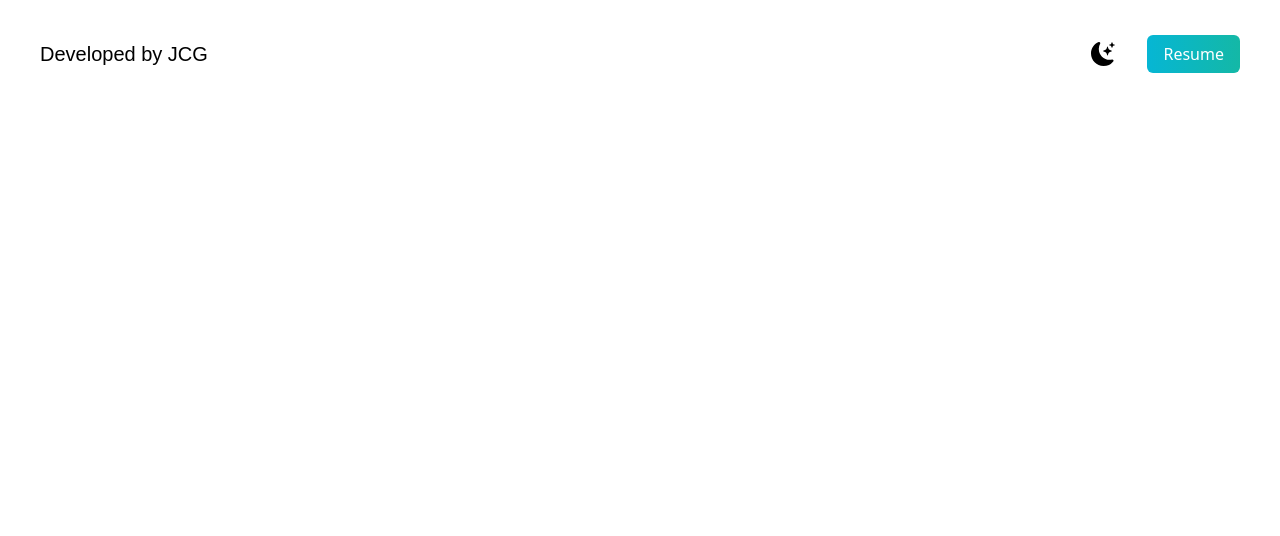
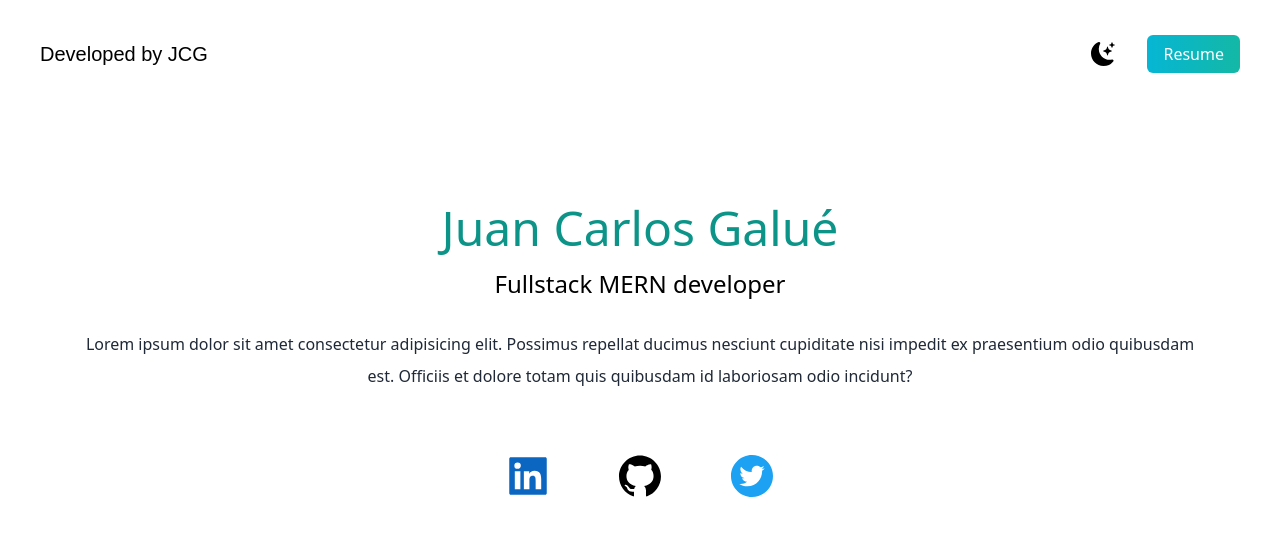
Before and after one commit to juancgalueweb/my-portfolio, a Next.js app: page / in a window 1280 px wide. Shown: the top 536 px of the page. Built offline with nearby package versions, Linux system fonts and the light colour scheme; a web font is replaced by a local one.

Commit message:
Working with the Hero component

```diff
--- /dev/null
+++ b/src/pages/components/Hero.tsx
@@ -0,0 +1,30 @@
+import { FC } from 'react'
+import {
+  AiFillGithub,
+  AiFillLinkedin,
+  AiFillTwitterCircle,
+} from 'react-icons/ai'
+
+export const Hero: FC = () => {
+  return (
+    <>
+      <div className='text-center p-10'>
+        <h2 className='text-5xl py-2 text-teal-600 font-medium'>
+          Juan Carlos Galué
+        </h2>
+        <h3 className='text-2xl py-2'>Fullstack MERN developer</h3>
+        <p className='text-md py-5 leading-8 text-gray-800'>
+          Lorem ipsum dolor sit amet consectetur adipisicing elit. Possimus
+          repellat ducimus nesciunt cupiditate nisi impedit ex praesentium odio
+          quibusdam est. Officiis et dolore totam quis quibusdam id laboriosam
+          odio incidunt?
+        </p>
+      </div>
+      <div className='text-5xl flex justify-center gap-16'>
+        <AiFillLinkedin className='text-[#0B66C2]' />
+        <AiFillGithub />
+        <AiFillTwitterCircle className='text-[#1DA1F2]' />
+      </div>
+    </>
+  )
+}
--- a/src/pages/components/Navbar.tsx
+++ b/src/pages/components/Navbar.tsx
@@ -3,7 +3,6 @@
 
 export const Navbar: FC = () => {
   return (
-    <section className='min-h-screen'>
     <nav className='py-10 mb-12 flex justify-between'>
       <h1 className='text-xl font-ruslan'>Developed by JCG</h1>
       <ul className='flex items-center'>
@@ -20,6 +19,5 @@
         </li>
       </ul>
     </nav>
-    </section>
   )
 }
--- a/src/pages/index.tsx
+++ b/src/pages/index.tsx
@@ -1,4 +1,5 @@
 import Head from 'next/head'
+import { Hero } from './components/Hero'
 import { Navbar } from './components/Navbar'
 
 export default function Home() {
@@ -11,7 +12,10 @@
         <link rel='icon' href='/favicon.ico' />
       </Head>
       <main className='bg-white px-10'>
-        <Navbar />
+        <section className='min-h-screen'>
+          <Navbar />
+          <Hero />
+        </section>
       </main>
     </>
   )
```
Lines whose indentation alone changed are shown as unchanged.
